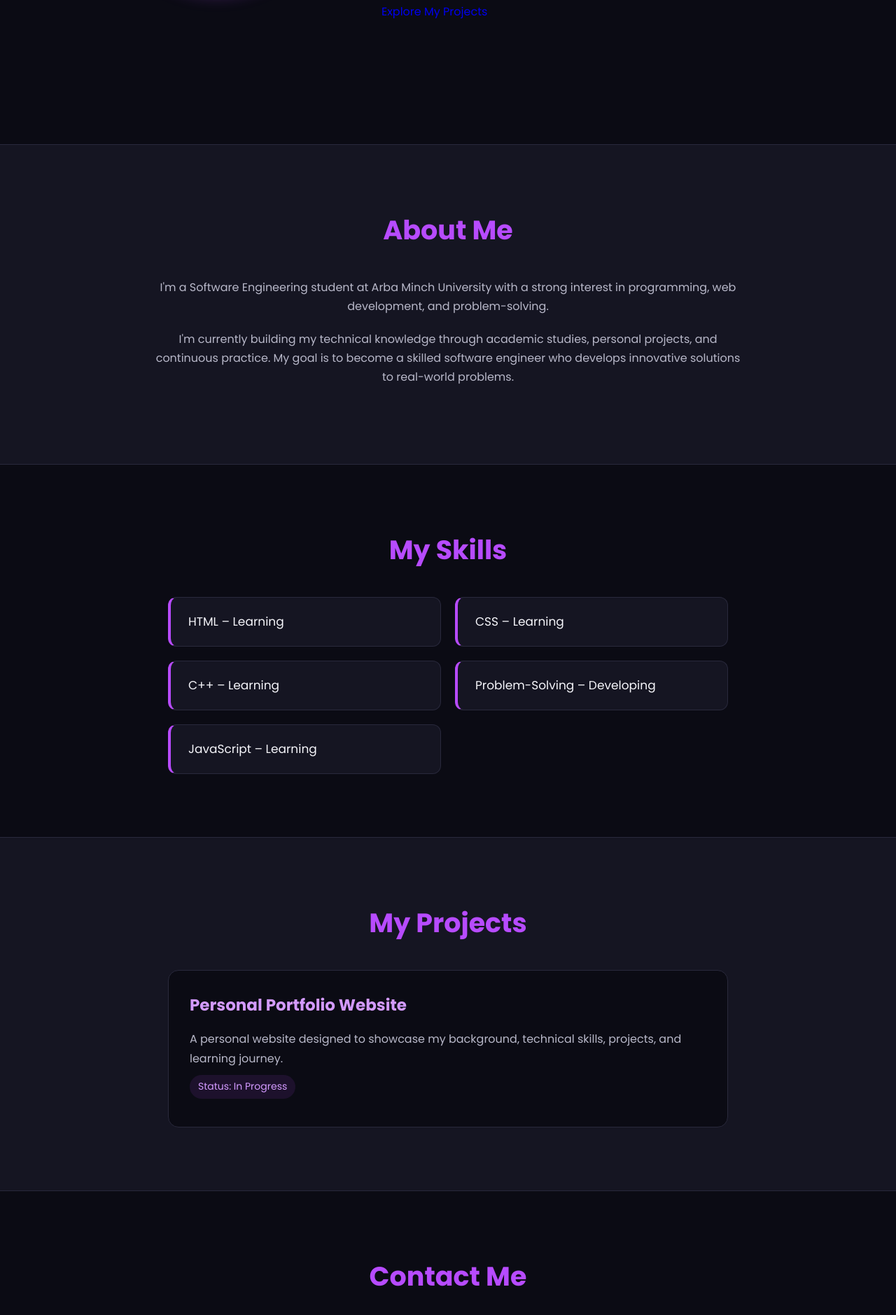
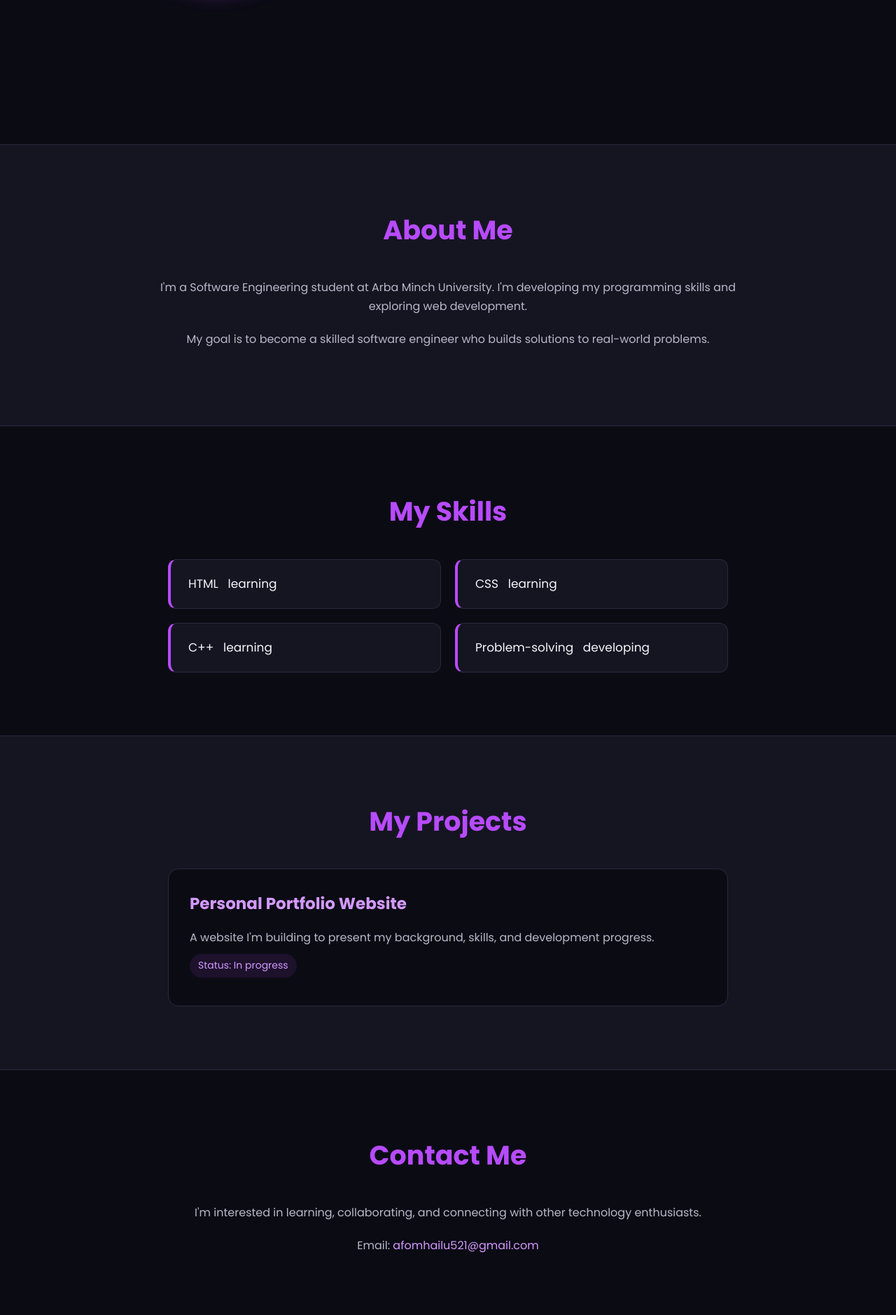
Before and after one commit to afomhailu521-cmd/portfolio, a plain HTML site: page index.html in a window 1280 px wide. Shown: the part 594-2473 px from the top of the page at 70% size. Drawn offline with Linux system fonts and the light colour scheme.

Commit message:
Revise portfolio website content and layout
Updated the portfolio website's content and structure.

```diff
--- a/index.html
+++ b/index.html
@@ -1,21 +1,29 @@
-<!DOCTYPE html><html lang="en"><head>
+<!DOCTYPE html>
+<html lang="en">
+
+<head>
     <meta charset="UTF-8">
     <meta name="viewport" content="width=device-width, initial-scale=1.0">
-    <meta name="description" content="The personal portfolio of Afomiya Hailu, a Software Engineering student."><title>Afomiya Hailu | Portfolio</title>
+    <meta name="description" content="The personal portfolio of a Software Engineering student.">
+
+    <title>My Portfolio</title>
 
     <link rel="stylesheet" href="style.css">
 
     <link rel="stylesheet"
         href="https://cdnjs.cloudflare.com/ajax/libs/font-awesome/6.7.2/css/all.min.css">
+</head>
 
-</head><body><!-- Header and Navigation -->
+<body>
+
+    <!-- Header and Navigation -->
     <header>
         <a href="#home" class="logo">afomiya hailu</a>
 
         <nav>
             <a href="#home" class="active">Home</a>
             <a href="#about">About</a>
-        <a href="#skills">Skills</a>
+            <a href="#skills">Skill</a>
             <a href="#projects">Projects</a>
             <a href="#contact">Contact</a>
         </nav>
@@ -28,26 +36,21 @@
 
             <div class="home-img">
                 <img src="afomi.jpg.jpg"
-                 alt="Portrait of Afomiya Hailu"
+                     alt="Photo of Afomiya"
                      class="profile-image">
             </div>
 
             <div class="home-content">
 
-            <h1>Hi, I'm <span>Afomiya Hailu</span></h1>
+                <h1>Hi, it's <span>Afomiya Hailu</span></h1>
 
-            <h3>Software Engineering Student</h3>
-
-            <h3 class="typing-heading">
-                <span class="typing-text"></span>
-                <span class="cursor">|</span>
+                <h3 class="typing-text">
+                    I'm <span>Software Engineering Student</span>
                 </h3>
 
                 <p>
-                Welcome to my portfolio. I'm passionate about
-                programming, web development, and technology.
-                I'm continuously developing my skills and exploring
-                new ways to create useful and meaningful digital solutions.
+                    Welcome to my portfolio. I'm learning to build
+                    useful, accessible, and creative digital experiences.
                 </p>
 
                 <!-- Social Media Icons -->
@@ -83,7 +86,7 @@
 
                 </div>
 
-            <a href="#projects" class="btn">Explore My Projects</a>
+                <a href="#projects" class="btn">View My Project</a>
 
             </div>
 
@@ -92,20 +95,17 @@
         <!-- About Section -->
         <section id="about">
 
-        <h2>About <span>Me</span></h2>
+            <h2>About Me</h2>
 
             <p>
                 I'm a Software Engineering student at Arba Minch
-            University with a strong interest in programming,
-            web development, and problem-solving.
+                University. I'm developing my programming skills
+                and exploring web development.
             </p>
 
             <p>
-            I'm currently building my technical knowledge through
-            academic studies, personal projects, and continuous
-            practice. My goal is to become a skilled software
-            engineer who develops innovative solutions to
-            real-world problems.
+                My goal is to become a skilled software engineer
+                who builds solutions to real-world problems.
             </p>
 
         </section>
@@ -113,14 +113,13 @@
         <!-- Skills Section -->
         <section id="skills">
 
-        <h2>My <span>Skills</span></h2>
+            <h2>My Skills</h2>
 
             <ul>
-            <li>HTML – Learning</li>
-            <li>CSS – Learning</li>
-            <li>C++ – Learning</li>
-            <li>Problem-Solving – Developing</li>
-            <li>JavaScript – Learning</li>
+                <li>HTML &nbsp; learning</li>
+                <li>CSS &nbsp; learning</li>
+                <li>C++ &nbsp; learning</li>
+                <li>Problem-solving &nbsp; developing</li>
             </ul>
 
         </section>
@@ -128,33 +127,27 @@
         <!-- Projects Section -->
         <section id="projects">
 
-        <h2>My <span>Projects</span></h2>
+            <h2>My Projects</h2>
 
             <article>
-
                 <h3>Personal Portfolio Website</h3>
 
                 <p>
-                A personal website designed to showcase my
-                background, technical skills, projects,
-                and learning journey.
+                    A website I'm building to present my background,
+                    skills, and development progress.
                 </p>
 
-            <p>Status: In Progress</p>
-
+                <p>Status: In progress</p>
             </article>
-
             </section>
-
             <!-- Contact Section -->
         <section id="contact">
 
-        <h2>Contact <span>Me</span></h2>
+            <h2>Contact Me</h2>
 
             <p>
-            I'm always interested in learning new things,
-            collaborating on projects, and connecting with
-            people who share an interest in technology.
+                I'm interested in learning, collaborating,
+                and connecting with other technology enthusiasts.
             </p>
 
             <p>
@@ -172,14 +165,8 @@
     <footer>
         <p>&copy; 2026 Afomiya Hailu. All rights reserved.</p>
     </footer>
-
-<!-- Back to Top Button -->
-<button id="backtotop" title="Back to Top" aria-label="Back to top">
-    &uarr;
-</button>
-
-<!-- JavaScript -->
     <script src="script.js"></script>
+    <button id="backtotop" title="Back to Top">&uarr;</button>
 
 </body>
 </html>
```
Lines whose indentation alone changed are shown as unchanged.
